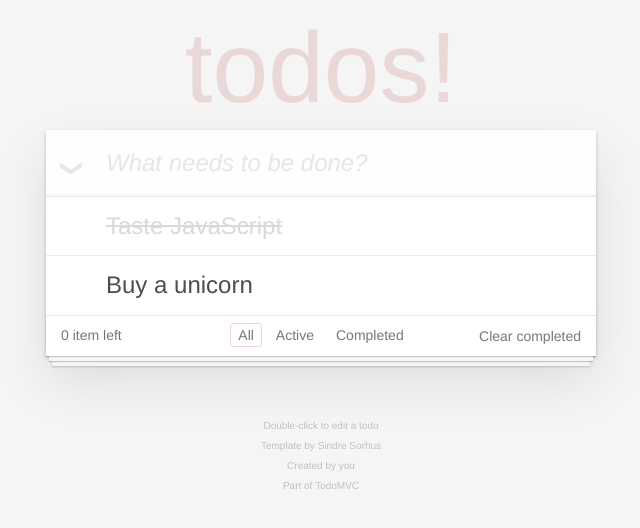
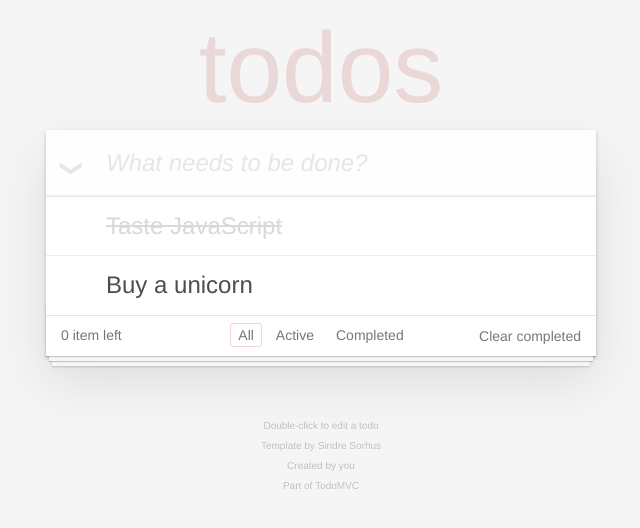
Before and after one commit to ryan10328/AngularTodoApp0610, an Angular app: page / in a window 1280 px wide. Shown: the top 528 px of the page, without its empty margins (319-959 px from the left). Built offline with nearby package versions, Linux system fonts and the light colour scheme.

Commit message:
任務 04：套用內嵌繫結 (Interpolation)

```diff
--- a/src/app/app.component.ts
+++ b/src/app/app.component.ts
@@ -6,5 +6,4 @@ import { Component } from '@angular/core';
   styleUrls: ['./app.component.css']
 })
 export class AppComponent {
-  title = 'app';
 }
--- a/src/app/title/title.component.html
+++ b/src/app/title/title.component.html
@@ -1 +1 @@
-<h1>todos!</h1>
+<h1>{{ title }}</h1>
--- a/src/app/title/title.component.ts
+++ b/src/app/title/title.component.ts
@@ -6,6 +6,7 @@ import { Component, OnInit } from '@angular/core';
   styleUrls: ['./title.component.css']
 })
 export class TitleComponent implements OnInit {
+  title = 'todos';
 
   constructor() { }
 
```
